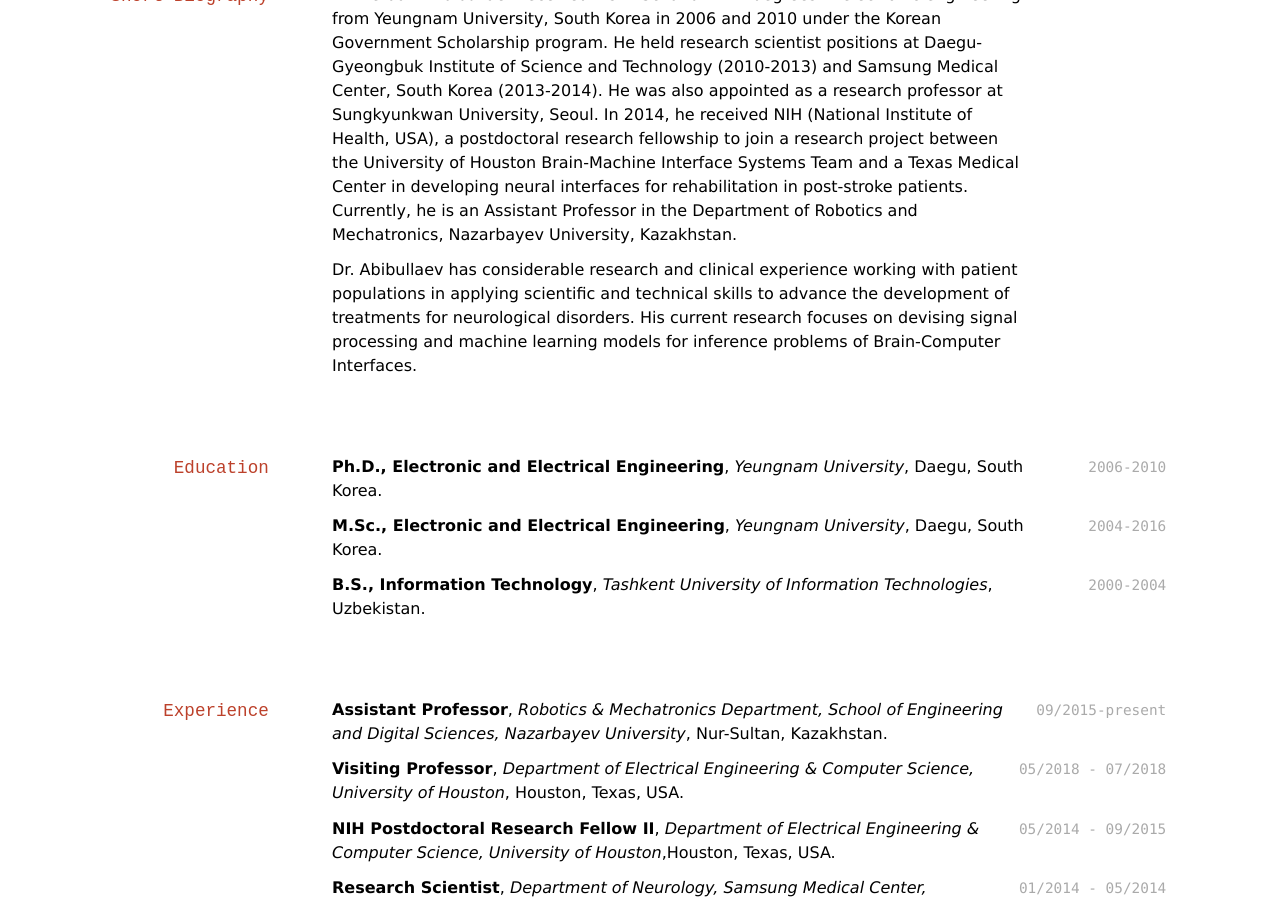
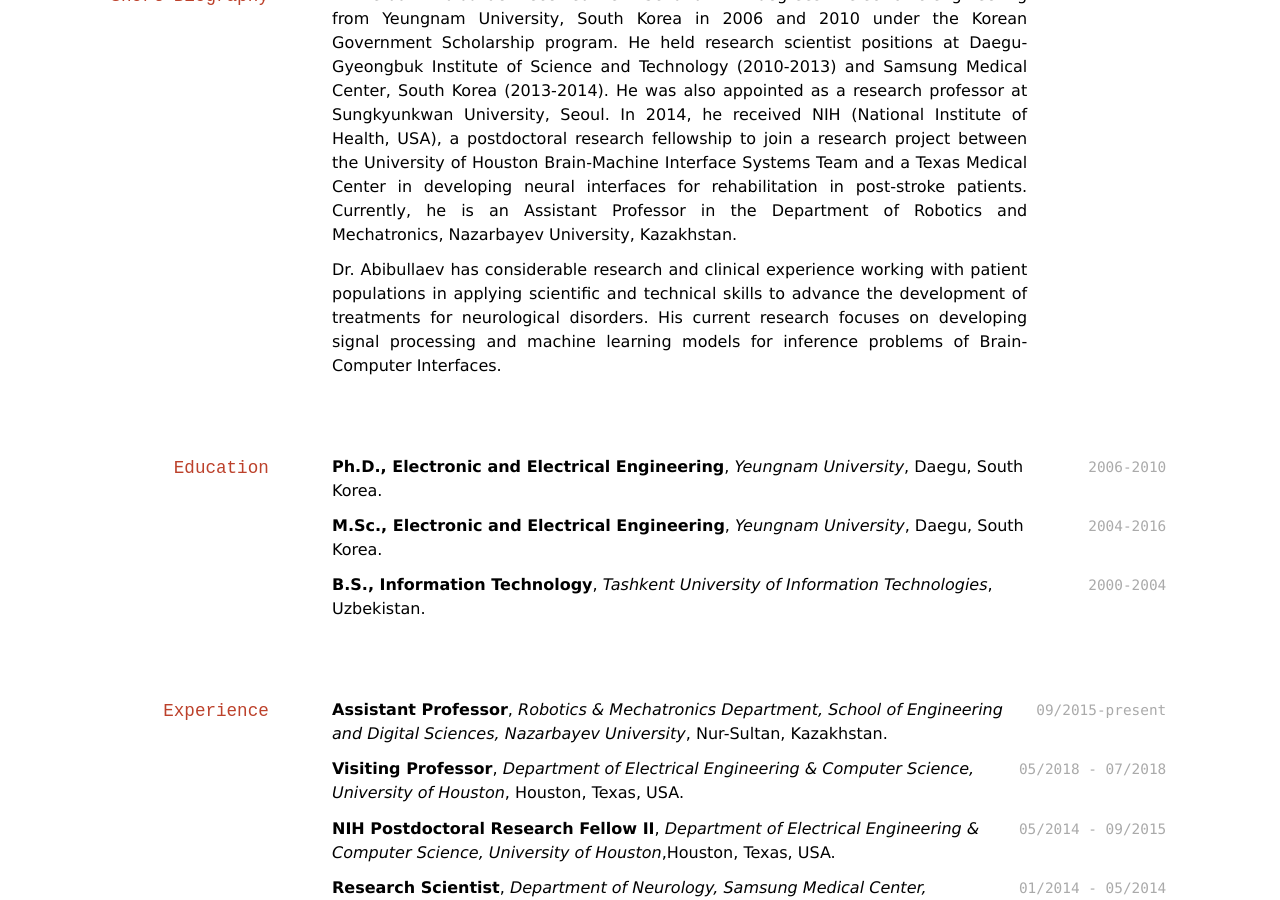
Before and after one commit to berdakh/berdakh.github.io, a Jekyll site: the page built from index.md, in a window 1280 px wide and 900 px high, scrolled down 650 px. Built offline with Jekyll 4.4.1, drawn with Linux system fonts in a browser that asks for light colours; nearby versions of some CDN libraries; a style sheet for code colours, icons or effects is not loaded.

Commit message:
Update index.md

```diff
--- a/index.md
+++ b/index.md
@@ -32,11 +32,12 @@
 
 
 ## Short Biography
-
-Dr. Berdakh Abibullaev received his M.Sc. and Ph.D. degrees in electronic engineering from Yeungnam University, South Korea in 2006  and 2010 under the Korean Government Scholarship program. He held research scientist positions at Daegu-Gyeongbuk Institute of Science and Technology (2010-2013) and Samsung Medical Center, South Korea (2013-2014). He was also appointed as a research professor at Sungkyunkwan University, Seoul. In 2014, he received NIH (National Institute of Health, USA), a postdoctoral research fellowship to join a research project between the University of Houston Brain-Machine Interface Systems Team and a Texas Medical Center in developing neural interfaces for rehabilitation in post-stroke patients. Currently, he is an Assistant Professor in the Department of Robotics and Mechatronics, Nazarbayev University, Kazakhstan.
-
-Dr. Abibullaev has considerable research and clinical experience working with patient populations in applying scientific and technical skills to advance the development of treatments for neurological disorders. His current research focuses on devising signal processing and machine learning models for inference problems of Brain-Computer Interfaces.
-
+<p style='text-align: justify;'>
+Dr. Berdakh Abibullaev received his M.Sc. and Ph.D. degrees in electronic engineering from Yeungnam University, South Korea in 2006  and 2010 under the Korean Government Scholarship program. He held research scientist positions at Daegu-Gyeongbuk Institute of Science and Technology (2010-2013) and Samsung Medical Center, South Korea (2013-2014). He was also appointed as a research professor at Sungkyunkwan University, Seoul. In 2014, he received NIH (National Institute of Health, USA), a postdoctoral research fellowship to join a research project between the University of Houston Brain-Machine Interface Systems Team and a Texas Medical Center in developing neural interfaces for rehabilitation in post-stroke patients. Currently, he is an Assistant Professor in the Department of Robotics and Mechatronics, Nazarbayev University, Kazakhstan. </p>
+<p style='text-align: justify;'>
+Dr. Abibullaev has considerable research and clinical experience working with patient populations in applying scientific and technical skills to advance the development of treatments for neurological disorders.
+His current research focuses on developing signal processing and machine learning models for inference problems of Brain-Computer Interfaces.
+</p>
 
 ## Education
 
```
